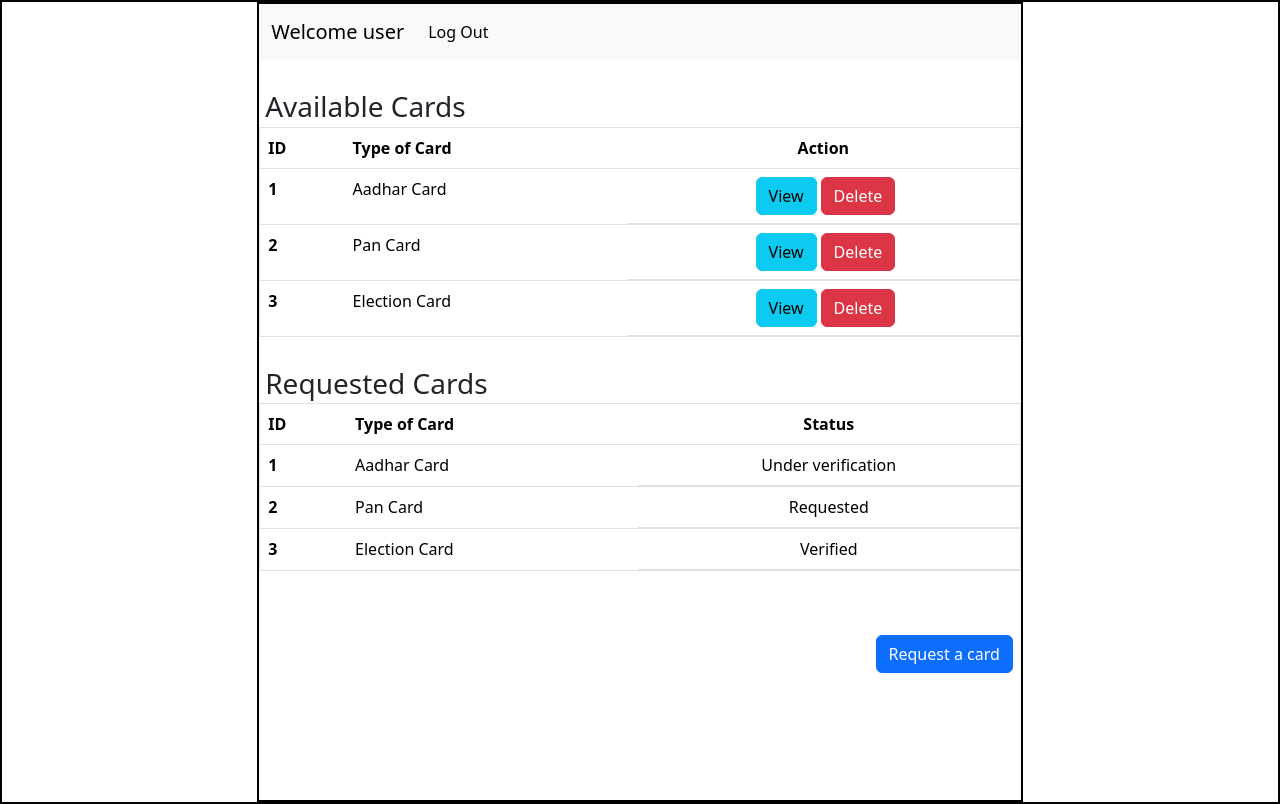
After one commit to umeshchahal/Project-Mad-1-, a Python web app: template templates/user_.dash.html in a window 1280 px wide. The commit adds this page. Run offline with Jinja, Linux system fonts and the light colour scheme; the template is opened without the code that fills it, so the values that code supplies are empty.

Commit message:
Initial commit

```diff
--- /dev/null
+++ b/application/controllers.py
@@ -0,0 +1,5 @@
+from flask import Flask , render_template, redirect, request
+from flask import current_app as app
+
+
+from application.model import * # both resides in same folder
--- /dev/null
+++ b/application/database.py
@@ -0,0 +1,3 @@
+from flask_sqlalchemy import SQLAlchemy
+
+db = SQLAlchemy()
--- a/static/style.css
+++ b/static/style.css
@@ -22,3 +22,8 @@
     border-radius: 5px;
     padding: 5px;
 }
+.headings{
+    margin: 3px;
+    padding-left: 3px;
+    margin-top: 30px;
+}
--- /dev/null
+++ b/templates/user_.dash.html
@@ -0,0 +1,121 @@
+<!DOCTYPE html>
+<html lang="en">
+
+<head>
+    <title>user Dashboard html </title>
+    <link rel="stylesheet" href="/static/style.css">
+    <link href="https://cdn.jsdelivr.net/npm/bootstrap@5.3.8/dist/css/bootstrap.min.css" rel="stylesheet"
+        integrity="sha384-sRIl4kxILFvY47J16cr9ZwB07vP4J8+LH7qKQnuqkuIAvNWLzeN8tE5YBujZqJLB" crossorigin="anonymous">
+</head>
+
+<body>
+    <div id="main">
+        <div id="canvas">
+            <nav class="navbar navbar-expand-lg bg-body-tertiary">
+                <div class="container-fluid">
+                    <a class="navbar-brand" href="#">Welcome user </a>
+
+                    <div class="collapse navbar-collapse" id="navbarSupportedContent">
+                        <ul class="navbar-nav me-auto mb-2 mb-lg-0">
+                            <li class="nav-item">
+                                <a class="nav-link active" aria-current="page" href="#">Log Out </a>
+                            </li>
+
+
+
+                        </ul>
+                        <!-- <form class="d-flex" role="search">
+                            <input class="form-control me-2" type="search" placeholder="Search" aria-label="Search" />
+                            <button class="btn btn-outline-success" type="submit">Search</button>
+                        </form> -->
+                    </div>
+                </div>
+            </nav>
+            <div id="content">
+                <h3 class="headings">Available Cards</h3>
+                <div class="table ">
+                    <table class="table border">
+                        <thead>
+                            <tr>
+                                <th scope="col">ID</th>
+                                <th scope="col">Type of Card</th>
+                                <th scope="col" class="text-center">Action</th>
+
+                            </tr>
+                        </thead>
+                        <tbody>
+                            <tr>
+                                <th scope="row">1</th>
+                                <td>Aadhar Card </td>
+                                <td class="d-flex justify-content-center">
+                                    <a href="" type="button" class="btn btn-info mx-1">View</a>
+                                    <a href="" type="button" class="btn btn-danger">Delete</a>
+                                </td>
+
+                            </tr>
+                            <tr>
+                                <th scope="row">2</th>
+                                <td>Pan Card </td>
+                                <td class="d-flex justify-content-center">
+                                    <a href="" type="button" class="btn btn-info mx-1">View</a>
+                                    <a href="" type="button" class="btn btn-danger">Delete</a>
+                                </td>
+
+                            </tr>
+                            <tr>
+                                <th scope="row">3</th>
+                                <td>Election Card </td>
+                                <td class="d-flex justify-content-center">
+                                    <a href="" type="button" class="btn btn-info mx-1">View</a>
+                                    <a href="" type="button" class="btn btn-danger">Delete</a>
+                                </td>
+
+                            </tr>
+                        </tbody>
+                    </table>
+                    <h3 class="headings">Requested Cards</h3>
+                    <div class="table">
+                        <table class="table border">
+                            <thead>
+                                <tr>
+                                    <th scope="col">ID</th>
+                                    <th scope="col">Type of Card</th>
+                                    <th scope="col" class="text-center">Status</th>
+
+                                </tr>
+                            </thead>
+                            <tbody>
+                                <tr>
+                                    <th scope="row">1</th>
+                                    <td>Aadhar Card </td>
+                                    <td class="d-flex justify-content-center">
+                                        Under verification
+
+                                    </td>
+
+                                </tr>
+                                <tr>
+                                    <th scope="row">2</th>
+                                    <td>Pan Card </td>
+                                    <td class="d-flex justify-content-center"> Requested</td>
+
+                                </tr>
+                                <tr>
+                                    <th scope="row">3</th>
+                                    <td>Election Card </td>
+                                    <td class="d-flex justify-content-center">Verified
+                                        </td>
+
+                                </tr>
+                            </tbody>
+                        </table>
+
+                    </div>
+                    <div class="text-end" >
+                        <a href="" type="button" class="btn btn-primary mx-2 my-5" >Request a card </a>
+                    </div>
+                </div>
+            </div>
+</body>
+
+</html>
```
Also changed, not shown: app.py (+23 -0 lines), application/model.py (added, +17 -0 lines), templates/aadhar.html (added, +51 -0 lines), templates/login.html (+7 -5 lines), templates/register.html (+10 -8 lines), templates/select.html (added, +37 -0 lines), templates/update_status.html (added, +46 -0 lines), instance/ecard.sqlite3 (added).
